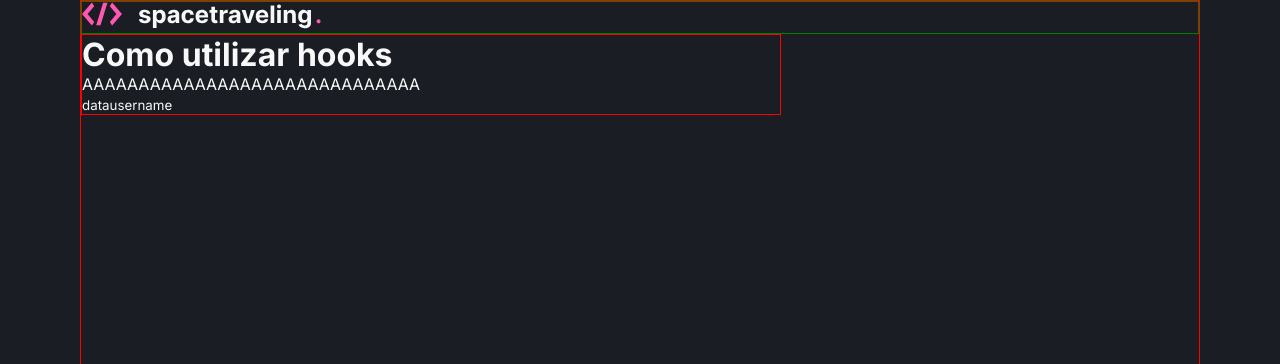
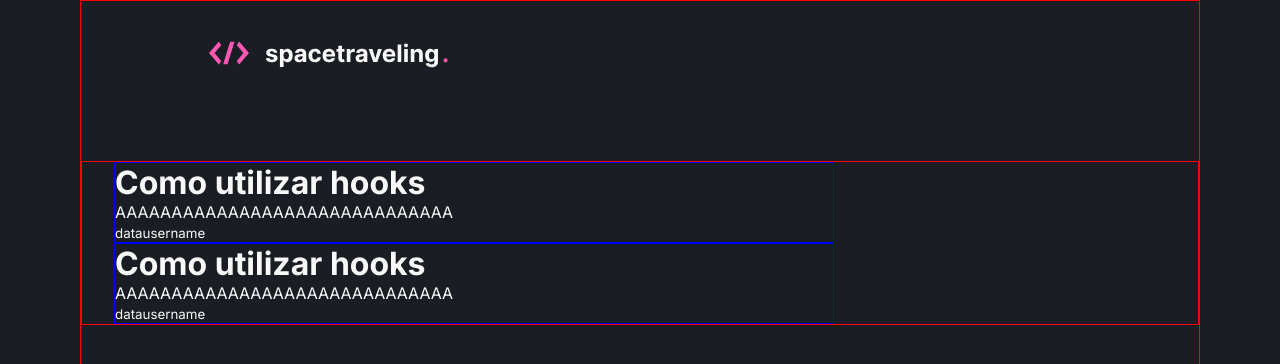
Before and after one commit to nikolaslopes/react-ignite-chapter03-challenge01, a Next.js app: page / in a window 1280 px wide. Shown: the top 364 px of the page. Built offline with nearby package versions, Linux system fonts and the light colour scheme.

Commit message:
:lipstick: styles: header styles

```diff
--- a/src/components/Header/header.module.scss
+++ b/src/components/Header/header.module.scss
@@ -1,5 +1,4 @@
 .headerContent {
-  max-height: 5rem;
-
-  border: 1px solid green;
+  height: 5rem;
+  padding: 2.5rem 8rem;
 }
--- a/src/pages/index.tsx
+++ b/src/pages/index.tsx
@@ -30,9 +30,8 @@ export default function Home() {
   return (
     <main className={commonStyles.mainContainer}>
       <Header />
-      <div className={commonStyles.contentContainer}>
-        <Post />
-      </div>
+
+      <Post />
     </main>
   );
 }
--- a/src/pages/post/[slug].tsx
+++ b/src/pages/post/[slug].tsx
@@ -28,7 +28,8 @@ interface PostProps {
 
 export default function Post() {
   return (
-    <div className={styles.postContainer}>
+    <main className={commonStyles.contentBox}>
+      <div className={styles.postContent}>
         <h1>Como utilizar hooks</h1>
         <p>AAAAAAAAAAAAAAAAAAAAAAAAAAAAAA</p>
         <div>
@@ -36,6 +37,16 @@ export default function Post() {
           <small>username</small>
         </div>
       </div>
+
+      <div className={styles.postContent}>
+        <h1>Como utilizar hooks</h1>
+        <p>AAAAAAAAAAAAAAAAAAAAAAAAAAAAAA</p>
+        <div>
+          <small>data</small>
+          <small>username</small>
+        </div>
+      </div>
+    </main>
   );
 }
 
--- a/src/pages/post/post.module.scss
+++ b/src/pages/post/post.module.scss
@@ -1,5 +1,5 @@
-.postContainer {
-  max-width: 700px;
+.postContent {
+  max-width: 720px;
 
-  border: 1px solid red;
+  border: 1px solid blue;
 }
--- a/src/styles/common.module.scss
+++ b/src/styles/common.module.scss
@@ -2,5 +2,14 @@
   max-width: 1120px;
   margin: 0 auto;
   height: calc(100vh - 5rem);
+
   border: 1px solid red;
 }
+
+.contentBox {
+  max-width: 1120px;
+  margin: 5rem auto 0;
+  padding: 0 2rem;
+
+  border: 1px solid red;
+}
```
Lines whose indentation alone changed are shown as unchanged.
